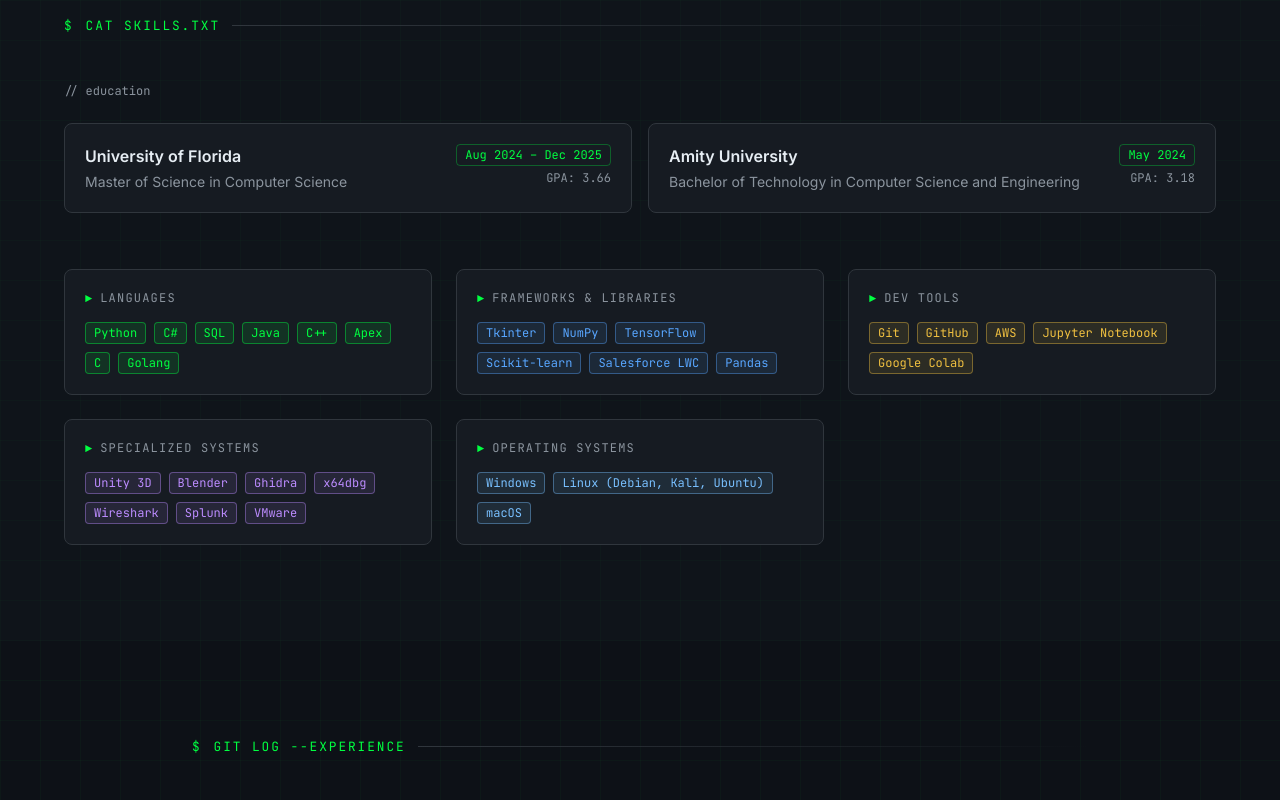
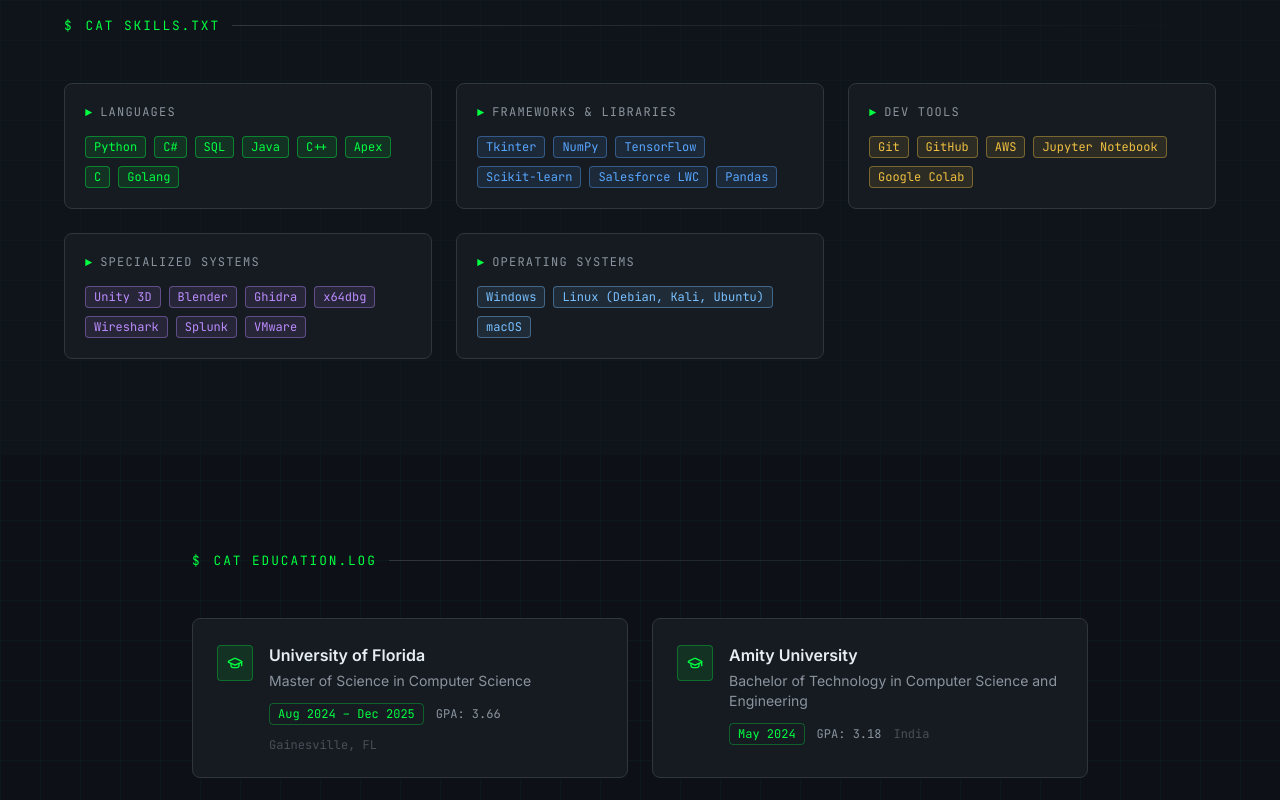
Before and after one commit to 1dan1609/portfolio-site, a Next.js app: page / in a window 1280 px wide. Shown: the part 880-1680 px from the top of the page. Built offline with nearby package versions, Linux system fonts and the light colour scheme.

Commit message:
Projects changes

```diff
--- a/app/components/About.tsx
+++ b/app/components/About.tsx
@@ -23,7 +23,7 @@
 export default function About() {
   const ref = useRef(null);
   const inView = useInView(ref, { once: true, margin: "-100px" });
-  const { skills, education } = portfolioData;
+  const { skills } = portfolioData;
 
   const container = {
     hidden: {},
@@ -48,40 +48,6 @@
           className="section-heading mb-12"
         >
           <span className="text-terminal-green">$</span> cat skills.txt
-        </motion.div>
-
-        {/* Education block */}
-        <motion.div
-          variants={container}
-          initial="hidden"
-          animate={inView ? "show" : "hidden"}
-          className="mb-14"
-        >
-          <motion.div variants={item}>
-            <div className="flex items-center gap-3 mb-6">
-              <span className="font-mono text-xs text-terminal-muted">{"// education"}</span>
-            </div>
-            <div className="grid md:grid-cols-2 gap-4">
-              {education.map((edu) => (
-                <div key={edu.id} className="terminal-card p-5">
-                  <div className="flex items-start justify-between gap-4">
-                    <div>
-                      <div className="font-semibold text-terminal-white">{edu.school}</div>
-                      <div className="text-terminal-muted text-sm mt-1">{edu.degree}</div>
-                    </div>
-                    <div className="text-right flex-shrink-0">
-                      <div className="font-mono text-xs text-terminal-green border border-terminal-green/30 px-2 py-0.5 rounded">
-                        {edu.dates}
-                      </div>
-                      <div className="font-mono text-xs text-terminal-muted mt-1">
-                        GPA: {edu.gpa}
-                      </div>
-                    </div>
-                  </div>
-                </div>
-              ))}
-            </div>
-          </motion.div>
         </motion.div>
 
         {/* Skills grid */}
--- /dev/null
+++ b/app/components/Education.tsx
@@ -0,0 +1,70 @@
+"use client";
+
+import { useRef } from "react";
+import { motion, useInView } from "framer-motion";
+import { GraduationCap } from "lucide-react";
+import portfolioData from "@/content/portfolio-data.json";
+
+export default function Education() {
+  const ref = useRef(null);
+  const inView = useInView(ref, { once: true, margin: "-80px" });
+  const { education } = portfolioData;
+
+  const container = {
+    hidden: {},
+    show: { transition: { staggerChildren: 0.15 } },
+  };
+
+  const item = {
+    hidden: { opacity: 0, y: 20 },
+    show: { opacity: 1, y: 0, transition: { duration: 0.5 } },
+  };
+
+  return (
+    <section id="education" ref={ref} className="py-24 px-6">
+      <div className="max-w-4xl mx-auto">
+        {/* Section header */}
+        <motion.div
+          initial={{ opacity: 0, x: -20 }}
+          animate={inView ? { opacity: 1, x: 0 } : {}}
+          transition={{ duration: 0.5 }}
+          className="section-heading mb-12"
+        >
+          <span className="text-terminal-green">$</span> cat education.log
+        </motion.div>
+
+        <motion.div
+          variants={container}
+          initial="hidden"
+          animate={inView ? "show" : "hidden"}
+          className="grid md:grid-cols-2 gap-6"
+        >
+          {education.map((edu) => (
+            <motion.div key={edu.id} variants={item} className="terminal-card p-6">
+              <div className="flex items-start gap-4">
+                <div className="w-9 h-9 rounded border border-terminal-green/30 bg-terminal-green/10 flex items-center justify-center flex-shrink-0 mt-0.5">
+                  <GraduationCap size={16} className="text-terminal-green" />
+                </div>
+                <div className="flex-1 min-w-0">
+                  <div className="font-semibold text-terminal-white">{edu.school}</div>
+                  <div className="text-terminal-muted text-sm mt-1">{edu.degree}</div>
+                  <div className="flex items-center gap-3 mt-3 flex-wrap">
+                    <span className="font-mono text-xs text-terminal-green border border-terminal-green/30 px-2 py-0.5 rounded">
+                      {edu.dates}
+                    </span>
+                    <span className="font-mono text-xs text-terminal-muted">
+                      GPA: {edu.gpa}
+                    </span>
+                    <span className="font-mono text-xs text-terminal-subtle">
+                      {edu.location}
+                    </span>
+                  </div>
+                </div>
+              </div>
+            </motion.div>
+          ))}
+        </motion.div>
+      </div>
+    </section>
+  );
+}
--- a/app/components/Navbar.tsx
+++ b/app/components/Navbar.tsx
@@ -6,6 +6,7 @@
 
 const NAV_ITEMS = [
   { label: "--about", href: "#about", short: "about" },
+  { label: "--education", href: "#education", short: "education" },
   { label: "--experience", href: "#experience", short: "experience" },
   { label: "--projects", href: "#projects", short: "projects" },
   { label: "--contact", href: "#contact", short: "contact" },
--- a/app/components/Projects.tsx
+++ b/app/components/Projects.tsx
@@ -3,17 +3,21 @@
 import { useRef, useState } from "react";
 import { motion, useInView, AnimatePresence } from "framer-motion";
 import {
-  Folder,
-  FolderOpen,
   ExternalLink,
   GitFork,
+  ChevronDown,
   FileText,
-  ChevronRight,
 } from "lucide-react";
 import portfolioData from "@/content/portfolio-data.json";
 
 const TECH_COLORS: Record<string, string> = {
   Python: "text-terminal-blue border-terminal-blue/40 bg-terminal-blue/10",
+  "Next.js 14": "text-terminal-white border-terminal-white/30 bg-terminal-white/5",
+  TypeScript: "text-terminal-blue border-terminal-blue/40 bg-terminal-blue/10",
+  "Tailwind CSS": "text-terminal-cyan border-terminal-cyan/40 bg-terminal-cyan/10",
+  "Framer Motion": "text-terminal-purple border-terminal-purple/40 bg-terminal-purple/10",
+  "Gemini AI": "text-terminal-green border-terminal-green/40 bg-terminal-green/10",
+  Vercel: "text-terminal-white border-terminal-white/30 bg-terminal-white/5",
   "Unity 3D": "text-terminal-green border-terminal-green/40 bg-terminal-green/10",
   "C#": "text-terminal-purple border-terminal-purple/40 bg-terminal-purple/10",
   MySQL: "text-terminal-orange border-terminal-orange/40 bg-terminal-orange/10",
@@ -34,25 +38,15 @@
 
   const { projects } = portfolioData;
 
-  const container = {
-    hidden: {},
-    show: { transition: { staggerChildren: 0.12 } },
-  };
-
-  const item = {
-    hidden: { opacity: 0, y: 30 },
-    show: { opacity: 1, y: 0, transition: { duration: 0.5 } },
-  };
-
   return (
     <section id="projects" ref={ref} className="py-24 px-6 bg-bg-surface/30">
-      <div className="max-w-6xl mx-auto">
+      <div className="max-w-5xl mx-auto">
         {/* Section header */}
         <motion.div
           initial={{ opacity: 0, x: -20 }}
           animate={inView ? { opacity: 1, x: 0 } : {}}
           transition={{ duration: 0.5 }}
-          className="section-heading mb-12"
+          className="section-heading mb-10"
         >
           <span className="text-terminal-green">$</span> ls -la ./projects/
         </motion.div>
@@ -62,52 +56,62 @@
           initial={{ opacity: 0 }}
           animate={inView ? { opacity: 1 } : {}}
           transition={{ delay: 0.2 }}
-          className="font-mono text-xs text-terminal-muted mb-6 grid grid-cols-[auto_1fr] gap-x-4 border border-bg-border rounded px-4 py-2 bg-bg-elevated"
+          className="font-mono text-xs text-terminal-muted mb-4 flex gap-4 border border-bg-border rounded px-4 py-2 bg-bg-elevated"
         >
           <span className="text-terminal-green">total {projects.length}</span>
           <span>drwxr-xr-x — vandan — projects/</span>
         </motion.div>
 
-        {/* Project cards */}
-        <motion.div
-          variants={container}
-          initial="hidden"
-          animate={inView ? "show" : "hidden"}
-          className="grid md:grid-cols-2 xl:grid-cols-3 gap-5"
-        >
-          {projects.map((project) => (
+        {/* Project rows */}
+        <div className="flex flex-col divide-y divide-bg-border border border-bg-border rounded-lg overflow-hidden">
+          {projects.map((project, idx) => (
             <motion.div
               key={project.id}
-              variants={item}
               id={`project-card-${project.id}`}
-              className="terminal-card flex flex-col"
+              initial={{ opacity: 0, y: 16 }}
+              animate={inView ? { opacity: 1, y: 0 } : {}}
+              transition={{ duration: 0.4, delay: 0.1 * idx }}
             >
-              {/* Card header */}
-              <div className="p-5 flex-1">
-                <div className="flex items-start justify-between mb-3">
+              {/* Row header — always visible */}
               <button
                 id={`project-toggle-${project.id}`}
-                    onClick={() =>
-                      setExpanded(expanded === project.id ? null : project.id)
-                    }
-                    className="flex items-center gap-2 text-terminal-yellow hover:text-terminal-green transition-colors group"
+                onClick={() => setExpanded(expanded === project.id ? null : project.id)}
+                className="w-full text-left px-5 py-4 flex items-center gap-4 hover:bg-bg-elevated/60 transition-colors group"
               >
-                    {expanded === project.id ? (
-                      <FolderOpen size={18} />
-                    ) : (
-                      <Folder size={18} />
-                    )}
-                    <span className="font-semibold text-terminal-white text-sm group-hover:text-terminal-green transition-colors">
+                {/* Index */}
+                <span className="font-mono text-xs text-terminal-subtle w-5 flex-shrink-0">
+                  {String(idx + 1).padStart(2, "0")}
+                </span>
+
+                {/* Name + tagline */}
+                <div className="flex-1 min-w-0 flex items-baseline gap-3">
+                  <span className="font-semibold text-terminal-white text-sm group-hover:text-terminal-green transition-colors truncate">
                     {project.name}
                   </span>
-                    <ChevronRight
-                      size={12}
-                      className={`text-terminal-muted transition-transform duration-200 ${
-                        expanded === project.id ? "rotate-90" : ""
-                      }`}
-                    />
-                  </button>
-                  <div className="flex items-center gap-2">
+                  <span className="font-mono text-xs text-terminal-muted truncate hidden sm:block">
+                    # {project.tagline}
+                  </span>
+                </div>
+
+                {/* Tech badges — top 3 only to keep compact */}
+                <div className="hidden md:flex items-center gap-1.5 flex-shrink-0">
+                  {project.tech.slice(0, 3).map((t) => (
+                    <span
+                      key={t}
+                      className={`font-mono text-xs px-1.5 py-0.5 rounded border ${getTechColor(t)}`}
+                    >
+                      {t}
+                    </span>
+                  ))}
+                  {project.tech.length > 3 && (
+                    <span className="font-mono text-xs text-terminal-subtle">
+                      +{project.tech.length - 3}
+                    </span>
+                  )}
+                </div>
+
+                {/* Links */}
+                <div className="flex items-center gap-2 flex-shrink-0" onClick={(e) => e.stopPropagation()}>
                   {project.github && (
                     <a
                       href={project.github}
@@ -131,17 +135,17 @@
                     </a>
                   )}
                 </div>
-                </div>
 
-                <p className="text-terminal-muted text-xs mb-1 font-mono">
-                  # {project.tagline}
-                </p>
+                {/* Chevron */}
+                <ChevronDown
+                  size={14}
+                  className={`text-terminal-muted transition-transform duration-200 flex-shrink-0 ${
+                    expanded === project.id ? "rotate-180" : ""
+                  }`}
+                />
+              </button>
 
-                <p className="text-terminal-white/80 text-sm leading-relaxed mt-2">
-                  {project.description}
-                </p>
-
-                {/* Expandable bullet details */}
+              {/* Expandable detail panel */}
               <AnimatePresence>
                 {expanded === project.id && (
                   <motion.div
@@ -151,27 +155,59 @@
                     transition={{ duration: 0.25 }}
                     className="overflow-hidden"
                   >
-                      <div className="mt-4 border-t border-bg-border pt-4">
-                        <div className="font-mono text-xs text-terminal-muted mb-2">
+                    <div className="px-5 pb-5 pt-3 bg-bg-elevated/40 border-t border-bg-border">
+                      {/* All tech tags on mobile */}
+                      <div className="flex flex-wrap gap-1.5 mb-4 md:hidden">
+                        {project.tech.map((t) => (
+                          <span
+                            key={t}
+                            className={`font-mono text-xs px-1.5 py-0.5 rounded border ${getTechColor(t)}`}
+                          >
+                            {t}
+                          </span>
+                        ))}
+                      </div>
+
+                      <div className="grid md:grid-cols-[1fr_auto] gap-6">
+                        {/* Bullets */}
+                        <div>
+                          <div className="font-mono text-xs text-terminal-muted mb-3">
                             $ cat {project.id}/README.md
                           </div>
                           <ul className="space-y-2">
                             {project.bullets.map((b, i) => (
-                            <li key={i} className="flex gap-2 text-xs">
-                              <span className="text-terminal-green font-mono flex-shrink-0">
-                                →
-                              </span>
-                              <span className="text-terminal-white/80">{b}</span>
+                              <li key={i} className="flex gap-2 text-sm">
+                                <span className="text-terminal-green font-mono flex-shrink-0 mt-px">→</span>
+                                <span className="text-terminal-white/80 leading-snug">{b}</span>
                               </li>
                             ))}
                           </ul>
+                        </div>
 
-                        {/* Attached files */}
+                        {/* Right: all tech + status */}
+                        <div className="hidden md:flex flex-col items-end gap-3 flex-shrink-0">
+                          <div className="flex flex-wrap justify-end gap-1.5 max-w-[200px]">
+                            {project.tech.map((t) => (
+                              <span
+                                key={t}
+                                className={`font-mono text-xs px-1.5 py-0.5 rounded border ${getTechColor(t)}`}
+                              >
+                                {t}
+                              </span>
+                            ))}
+                          </div>
+                          <span
+                            className={`font-mono text-xs px-2 py-0.5 rounded border ${
+                              project.status === "completed"
+                                ? "border-terminal-green/40 text-terminal-green bg-terminal-green/5"
+                                : "border-terminal-yellow/40 text-terminal-yellow bg-terminal-yellow/5"
+                            }`}
+                          >
+                            {project.status}
+                          </span>
+                          {/* Files */}
                           {project.files && project.files.length > 0 && (
-                          <div className="mt-3">
-                            <div className="font-mono text-xs text-terminal-muted mb-1">
-                              $ ls {project.id}/assets/
-                            </div>
+                            <div className="mt-1">
                               {(project.files as string[]).map((file) => (
                                 <a
                                   key={file}
@@ -187,41 +223,21 @@
                             </div>
                           )}
                         </div>
+                      </div>
+                    </div>
                   </motion.div>
                 )}
               </AnimatePresence>
+            </motion.div>
+          ))}
         </div>
 
-              {/* Card footer — tech stack */}
-              <div className="px-5 pb-4 border-t border-bg-border pt-3 flex flex-wrap gap-1.5">
-                {project.tech.map((t) => (
-                  <span
-                    key={t}
-                    className={`font-mono text-xs px-2 py-0.5 rounded border ${getTechColor(t)}`}
-                  >
-                    {t}
-                  </span>
-                ))}
-                <span
-                  className={`ml-auto font-mono text-xs px-2 py-0.5 rounded border ${
-                    project.status === "completed"
-                      ? "border-terminal-green/40 text-terminal-green bg-terminal-green/5"
-                      : "border-terminal-yellow/40 text-terminal-yellow bg-terminal-yellow/5"
-                  }`}
-                >
-                  {project.status}
-                </span>
-              </div>
-            </motion.div>
-          ))}
-        </motion.div>
-
-        {/* Add project hint */}
+        {/* Footer hint */}
         <motion.div
           initial={{ opacity: 0 }}
           animate={inView ? { opacity: 1 } : {}}
           transition={{ delay: 0.6 }}
-          className="mt-8 font-mono text-xs text-terminal-subtle text-center"
+          className="mt-6 font-mono text-xs text-terminal-subtle text-center"
         >
           <span className="text-terminal-green">$</span> More projects loading...
         </motion.div>
--- a/app/page.tsx
+++ b/app/page.tsx
@@ -1,6 +1,7 @@
 import Navbar from "./components/Navbar";
 import Hero from "./components/Hero";
 import About from "./components/About";
+import Education from "./components/Education";
 import Experience from "./components/Experience";
 import Projects from "./components/Projects";
 import Chat from "./components/Chat";
@@ -12,6 +13,7 @@
       <Navbar />
       <Hero />
       <About />
+      <Education />
       <Experience />
       <Projects />
       <Footer />
```
Also changed, not shown: content/portfolio-data.json (+20 -3 lines). Lines whose indentation alone changed are shown as unchanged.
